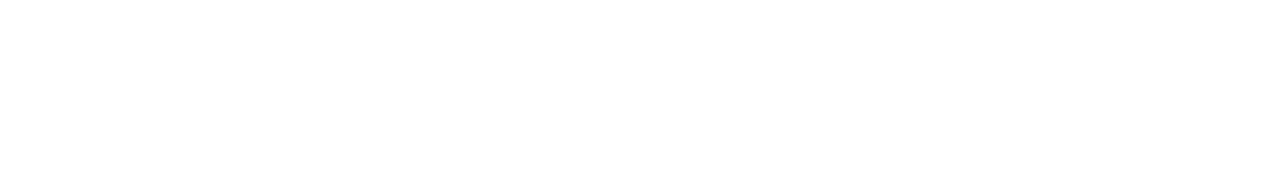
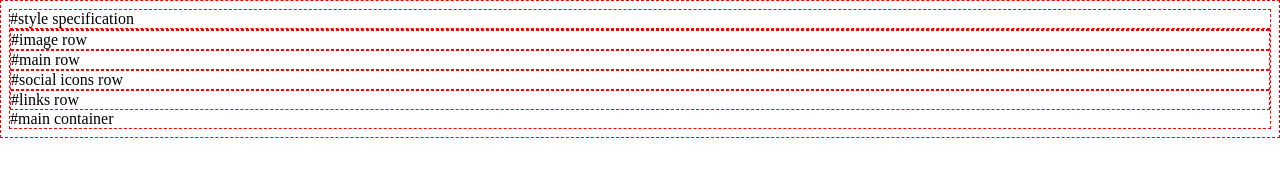
Before and after one commit to rheam-ctrl/link-in-bio, a plain HTML site: page index.html in a window 1280 px wide. Drawn offline with Linux system fonts and the light colour scheme.

Commit message:
added structure to the index

```diff
--- a/index.html
+++ b/index.html
@@ -4,6 +4,33 @@
   <meta charset="UTF-8">
 </head>
 <body>
+  #style specification
+  <style>
+    *{
+      border: 1px red dashed;
+    }
+  </style>
 
+<div class = "main-container">
+  <div class = "image-row">
+
+  </div> #image row
+
+
+  <div class = "main-row">
+
+  </div> #main row
+
+
+  <div class = "social-icons-row">
+
+  </div> #social icons row
+
+
+  <div class = "links-row">
+
+  </div> #links row
+
+</div> #main container
 </body>
 </html>
```
